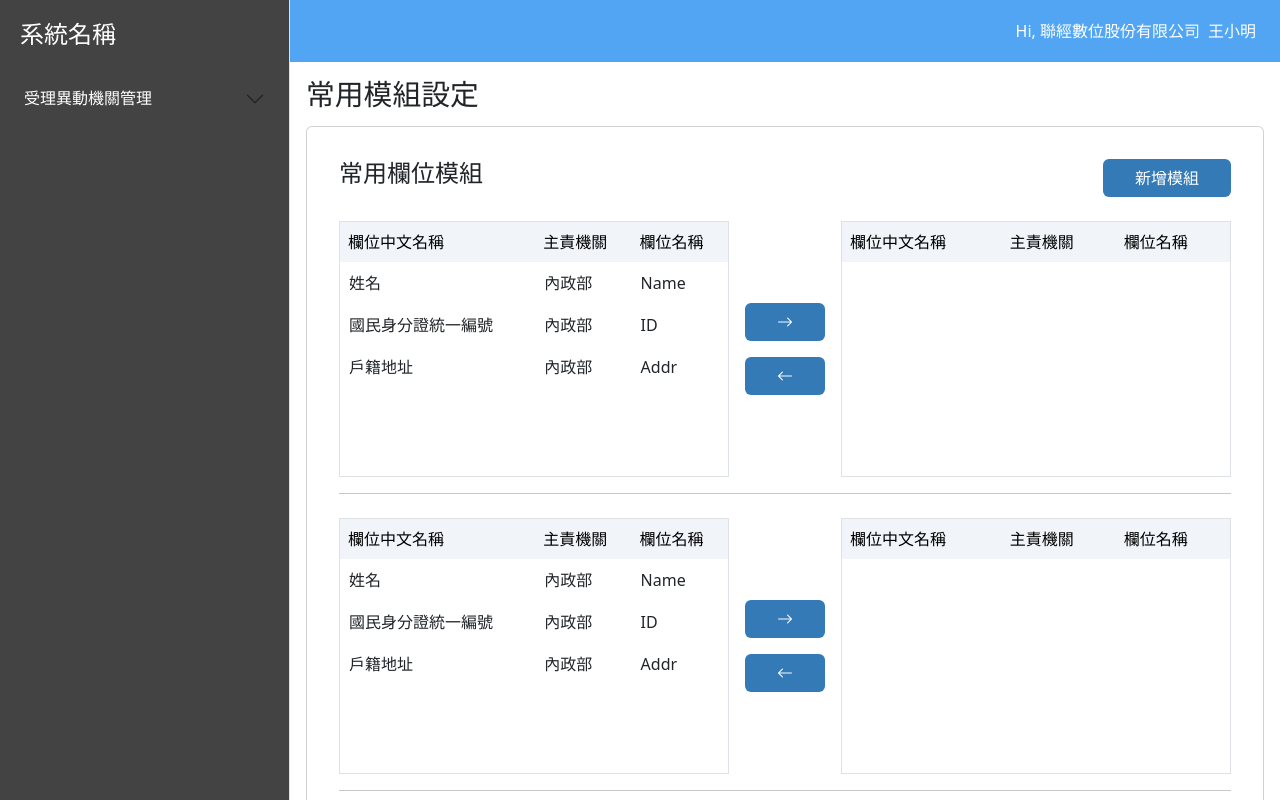
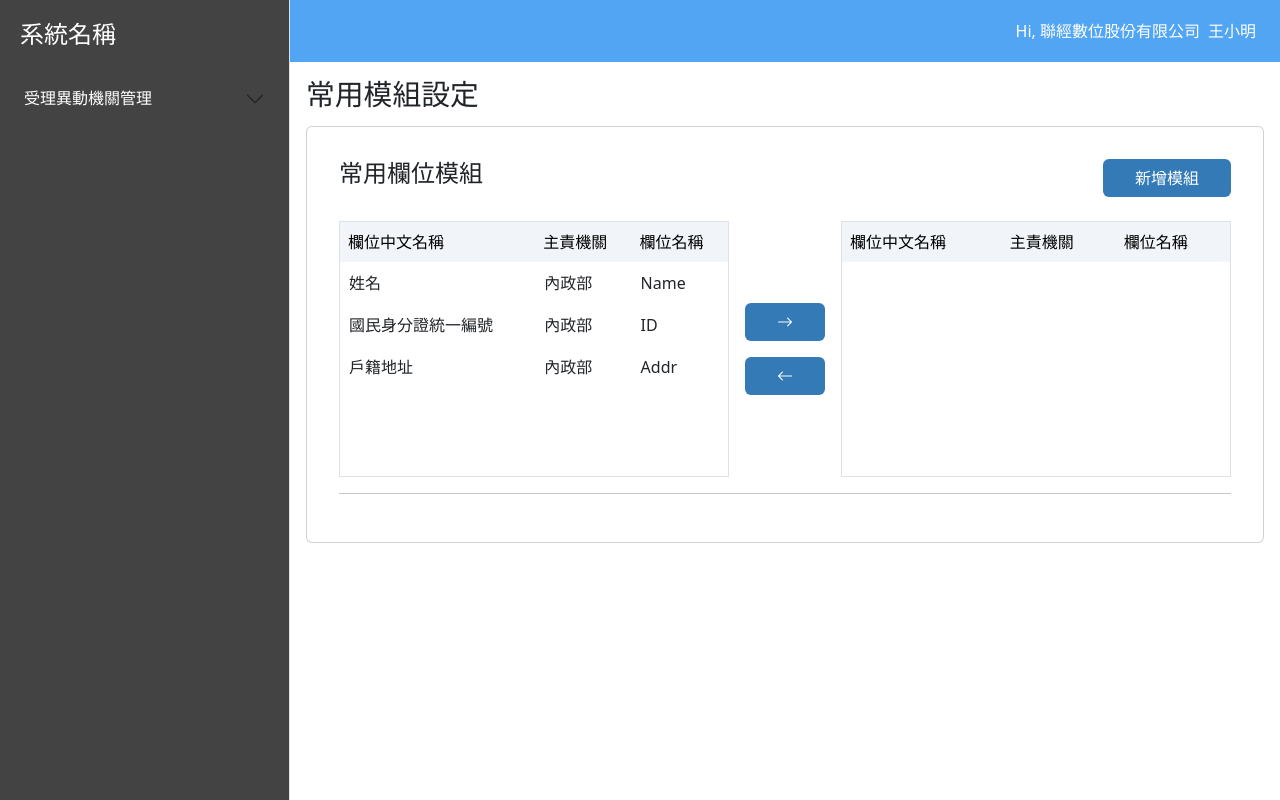
Before and after one commit to weily10/my-data, a Vue app: page /admin/module-management in a window 1280 px wide. Shown: the top 800 px of the page. Built offline with nearby package versions, Linux system fonts and the light colour scheme.

Commit message:
multiple functions done

```diff
--- a/src/pages/backstage/ModuleManagement.vue
+++ b/src/pages/backstage/ModuleManagement.vue
@@ -19,14 +19,6 @@ modulesArray.value = [{
     name: 'module1', items1: [{ chinesename: '姓名', agency: '內政部', name: 'Name' },
     { chinesename: '國民身分證統一編號', agency: '內政部', name: 'ID' },
     { chinesename: '戶籍地址', agency: '內政部', name: 'Addr' }], items2: []
-}, {
-    name: 'module2', items1: [{ chinesename: '姓名', agency: '內政部', name: 'Name' },
-    { chinesename: '國民身分證統一編號', agency: '內政部', name: 'ID' },
-    { chinesename: '戶籍地址', agency: '內政部', name: 'Addr' }], items2: []
-}, {
-    name: 'module3', items1: [{ chinesename: '姓名', agency: '內政部', name: 'Name' },
-    { chinesename: '國民身分證統一編號', agency: '內政部', name: 'ID' },
-    { chinesename: '戶籍地址', agency: '內政部', name: 'Addr' }], items2: []
 }]
 
 function handleClick(rowIndex, moduleIndex) {
@@ -38,9 +30,9 @@ function handleClick(rowIndex, moduleIndex) {
     } else {
         modulesArray.value[moduleIndex].highlightedRow.add(rowIndex)
 
-        const exist = modulesArray.value[moduleIndex].tempArray.some(item => item.name == modulesArray.value[moduleIndex].items1.value[rowIndex].name)
-         if (!exist) {
-            modulesArray.value[moduleIndex].tempArray.value.push(items1.value[rowIndex])
+        const exist = modulesArray.value[moduleIndex].tempArray.some(item => item.name == modulesArray.value[moduleIndex].items1[rowIndex].name)
+        if (!exist) {
+            modulesArray.value[moduleIndex].tempArray.push(modulesArray.value[moduleIndex].items1[rowIndex])
         }
 
     }
@@ -49,19 +41,18 @@ function handleClick(rowIndex, moduleIndex) {
 
 function handleClick2(rowIndex, moduleIndex) {
 
-    if (highlightedRow2.value.has(rowIndex)) {
-        highlightedRow2.value.delete(rowIndex)
+    if (modulesArray.value[moduleIndex].highlightedRow2.has(rowIndex)) {
+        modulesArray.value[moduleIndex].highlightedRow2.delete(rowIndex)
 
-        tempArray.value.splice(rowIndex, 1)
+        modulesArray.value[moduleIndex].tempArray.splice(rowIndex, 1)
 
 
     } else {
-        console.log(items2.value[rowIndex].name);
-        highlightedRow2.value.add(rowIndex)
+        modulesArray.value[moduleIndex].highlightedRow2.add(rowIndex)
 
-        const exist = tempArray2.value.some(item => item.name == items2.value[rowIndex].name)
+        const exist = modulesArray.value[moduleIndex].tempArray2.some(item => item.name == modulesArray.value[moduleIndex].items2[rowIndex].name)
         if (!exist) {
-            tempArray2.value.push(items2.value[rowIndex])
+            modulesArray.value[moduleIndex].tempArray2.push(modulesArray.value[moduleIndex].items2[rowIndex])
         }
 
     }
@@ -71,12 +62,11 @@ function handleClick2(rowIndex, moduleIndex) {
 
 
 function isHighlighted2(rowIndex, moduleIndex) {
-    return highlightedRow2.value.has(rowIndex)
+    return modulesArray.value[moduleIndex].highlightedRow2.has(rowIndex)
 
 }
 
 function isHighlighted(rowIndex, moduleIndex) {
-    console.log(modulesArray.value[moduleIndex].highlightedRow);
     if (modulesArray.value[moduleIndex].highlightedRow) {
         return modulesArray.value[moduleIndex].highlightedRow.has(rowIndex)
     }
@@ -84,21 +74,36 @@ function isHighlighted(rowIndex, moduleIndex) {
 }
 
 function toUsed(moduleIndex) {
-    items2.value.push(...tempArray.value)
-    items1.value = items1.value.filter(item => !isInArray(item, tempArray));
-    tempArray.value = []
-    highlightedRow.value = new Set()
+    modulesArray.value[moduleIndex].items2.push(...modulesArray.value[moduleIndex].tempArray)
+    modulesArray.value[moduleIndex].items1 = modulesArray.value[moduleIndex].items1.filter(item => !isInArray(item, modulesArray.value[moduleIndex].tempArray));
+    modulesArray.value[moduleIndex].tempArray = []
+    modulesArray.value[moduleIndex].highlightedRow = new Set()
 }
 
 function removeUsed(moduleIndex) {
-    items1.value.push(...tempArray2.value)
-    items2.value = items2.value.filter(item => !isInArray(item, tempArray2));
-    tempArray2.value = []
-    highlightedRow2.value = new Set()
+    modulesArray.value[moduleIndex].items1.push(...modulesArray.value[moduleIndex].tempArray2)
+    modulesArray.value[moduleIndex].items2 = modulesArray.value[moduleIndex].items2.filter(item => !isInArray(item, modulesArray.value[moduleIndex].tempArray2));
+    modulesArray.value[moduleIndex].tempArray2 = []
+    modulesArray.value[moduleIndex].highlightedRow2 = new Set()
 }
 
 function isInArray(item, array) {
-    return array.value.some(element => JSON.stringify(element) === JSON.stringify(item));
+    return array.some(element => JSON.stringify(element) === JSON.stringify(item));
+}
+
+
+function addModule() {
+    modulesArray.value.push(
+        {
+            name: 'module1', items1: [{ chinesename: '姓名', agency: '內政部', name: 'Name' },
+            { chinesename: '國民身分證統一編號', agency: '內政部', name: 'ID' },
+            { chinesename: '戶籍地址', agency: '內政部', name: 'Addr' }], items2: []
+        }
+    )
+    modulesArray.value.map(o => o.highlightedRow = new Set())
+    modulesArray.value.map(o => o.highlightedRow2 = new Set())
+    modulesArray.value.map(o => o.tempArray = [])
+    modulesArray.value.map(o => o.tempArray2 = [])
 }
 
 onMounted(() => {
@@ -164,8 +169,7 @@ onMounted(() => {
                                         <tr @click="handleClick2(index, moduleIndex)"
                                             :class="{ 'highlighted-row': isHighlighted2(index, moduleIndex) }">
                                             <td>
-                                                {{
-                                                    item.chinesename }}
+                                                {{ item.chinesename }}
                                             </td>
                                             <td>{{ item.agency }}</td>
                                             <td>{{ item.name }}</td>
```
